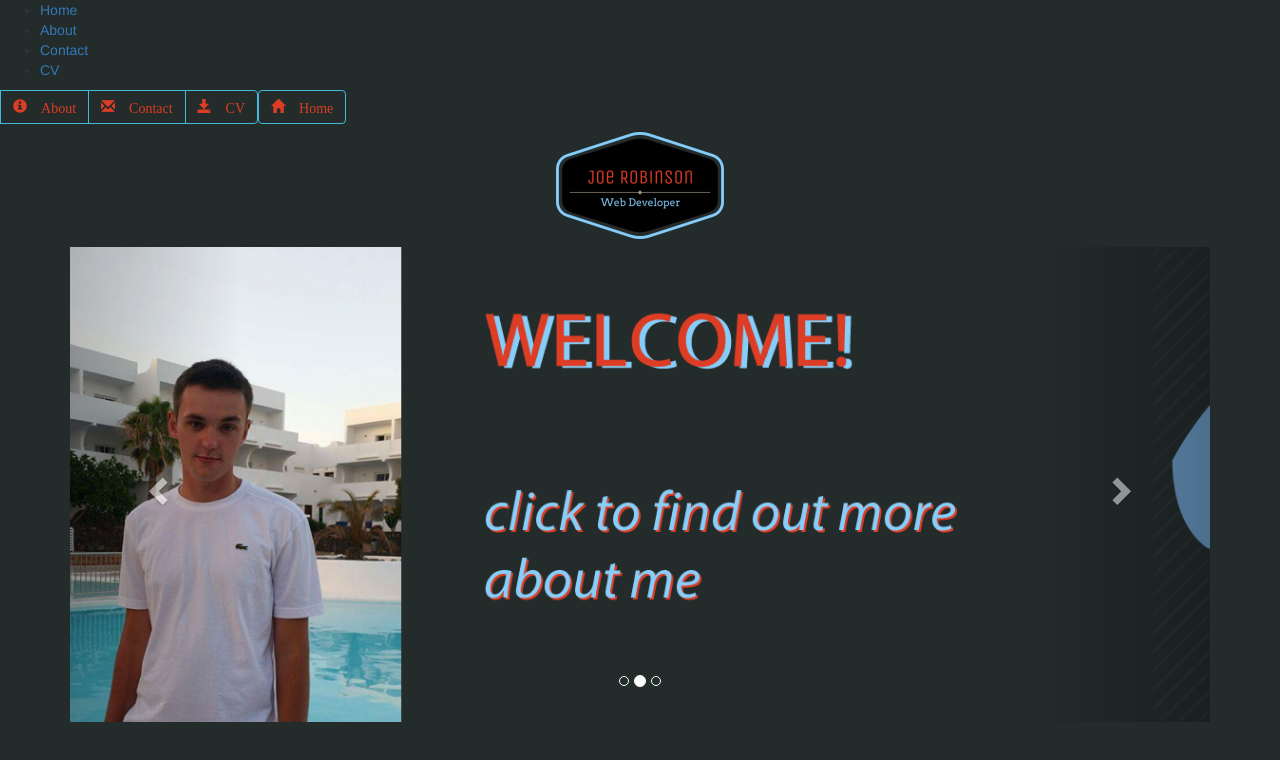
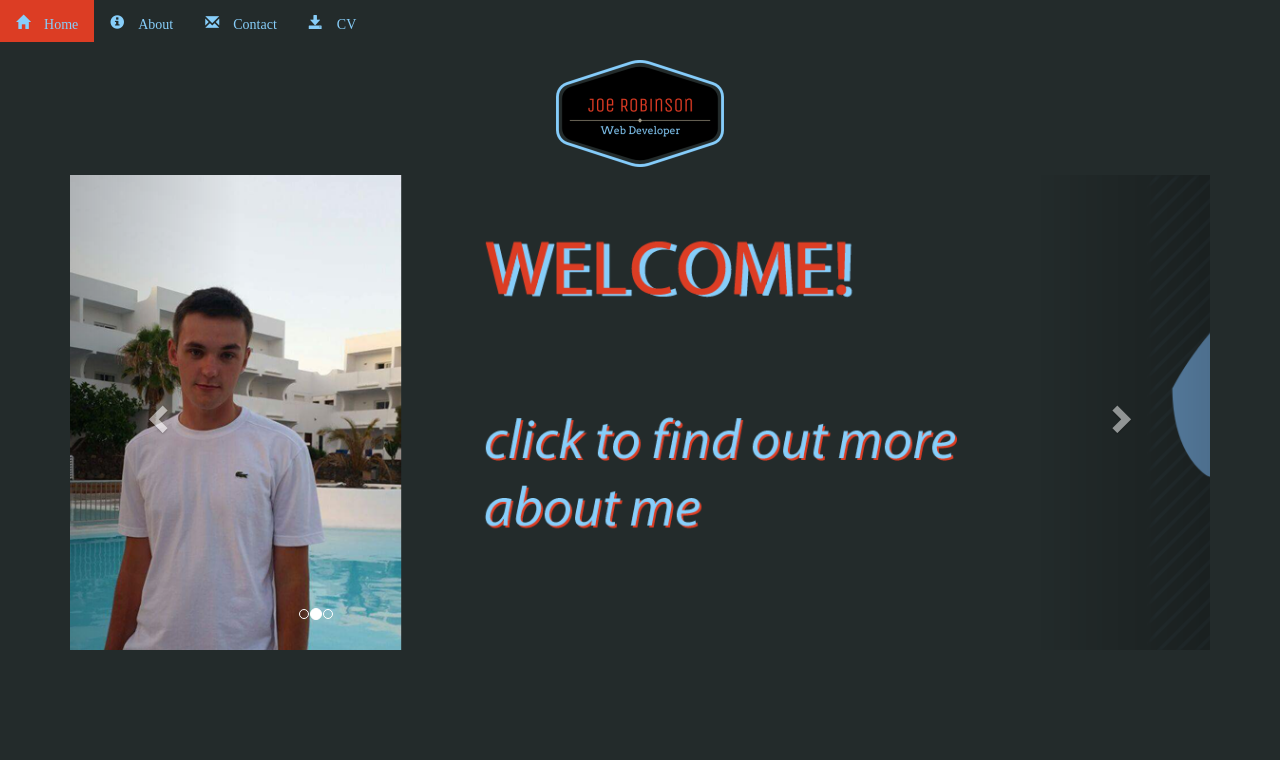
Before and after one commit to Joe-R97/205-Resit, a plain HTML site: page joe-home.html in a window 1280 px wide. Drawn offline with nearby package versions, Linux system fonts and the light colour scheme.

Commit message:
Navbar now working on all pages

```diff
--- a/css/joe.css
+++ b/css/joe.css
@@ -7,6 +7,34 @@ header {
     height: 270px;
     align-content: center;
     background-color: #232B2B;
+}
+
+ul {
+    list-style-type: none;
+    margin: 0;
+    padding: 0;
+    overflow: hidden;
+    background-color: #232B2B;;
+}
+
+li {
+    float: left;
+}
+
+li a {
+    display: block;
+    color: #87CEFA;
+    text-align: center;
+    padding: 14px 16px;
+    text-decoration: none;
+}
+
+li a:hover:not(.active) {
+    background-color: #111;
+}
+
+.active {
+    background-color: #DC3D24;
 }
 
 #logo {
@@ -79,6 +107,7 @@ h1{
 
 
 #aboutme{
+    text-align: justify;
     font-family: 'Inder', sans-serif;
     line-height: 28px;
     margin-bottom: 15px;
--- a/joe-home.html
+++ b/joe-home.html
@@ -14,30 +14,13 @@
 <body>
 
     <header>
-        <ul>
-  <li><a href="/joe-home.html">Home</a></li>
-  <li><a href="/joe-about.html">About</a></li>
-  <li><a href="joe-contact.html">Contact</a></li>
-  <li><a href="joe-about.html">CV</a></li>
+<ul>
+  <li class="active"><a class="glyphicon glyphicon-home" href="joe-home.html"> Home</a></li>
+  <li><a class="glyphicon glyphicon-info-sign" href="joe-about.html"> About</a></li>
+  <li><a class="glyphicon glyphicon-envelope" href="joe-contact.html"> Contact</a></li>
+  <li><a class="glyphicon glyphicon-save" href="joe-cv.html"> CV</a></li>
 </ul>
 
-          <div class="btn-group" data-toggle="buttons">
-            <a href="joe-home.html"><label class="btn btn-info" style="background-color: #232B2B; color:#DC3D24">
-                <span class="glyphicon glyphicon-home" aria-hidden="true" style="background-color: #232B2B; color:#DC3D24"> Home</span>
-            </label></a>
-
-            <label class="btn btn-info" style="background-color: #232B2B; color:#DC3D24"><a href="joe-work.html">
-                <span class="glyphicon glyphicon-info-sign" aria-hidden="true" style="background-color: #232B2B; color:#DC3D24"> About</span>
-            </a></label>
-
-            <label class="btn btn-info" style="background-color: #232B2B; color:#DC3D24"><a href="joe-contact.html">
-                <span class="glyphicon glyphicon-envelope" aria-hidden="true" style="background-color: #232B2B; color:#DC3D24"> Contact</span>
-            </a></label>
-
-            <label class="btn btn-info" style="background-color: #232B2B; color:#DC3D24"><a href="joe-cv.html">
-              <span class="glyphicon glyphicon-save" aria-hidden="true" style="background-color: #232B2B; color:#DC3D24"> CV</span>
-            </a></label>
-        </div>
 
   <img id= "logo" src="images/logo-blue.png" alt="site logo"  >
 
```
Also changed, not shown: joe-about.html (+6 -16 lines), joe-contact.html (+6 -16 lines), joe-cv.html (+6 -15 lines).
